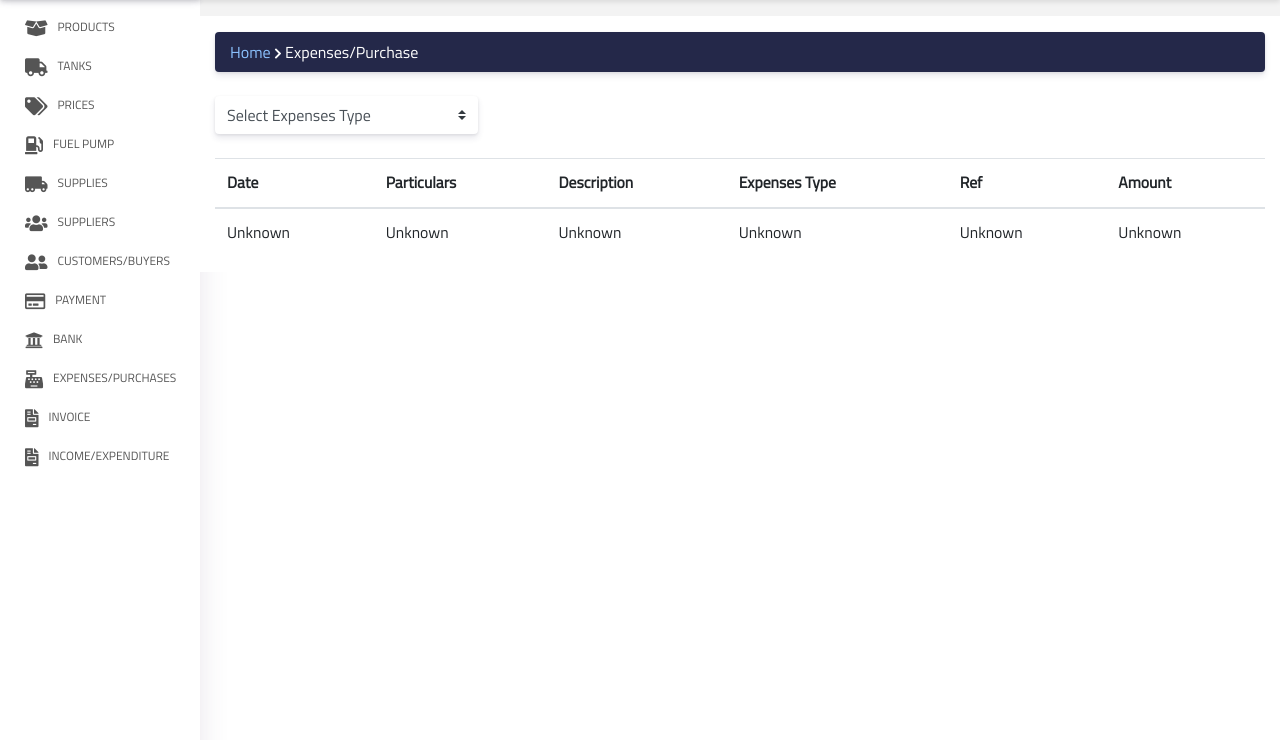
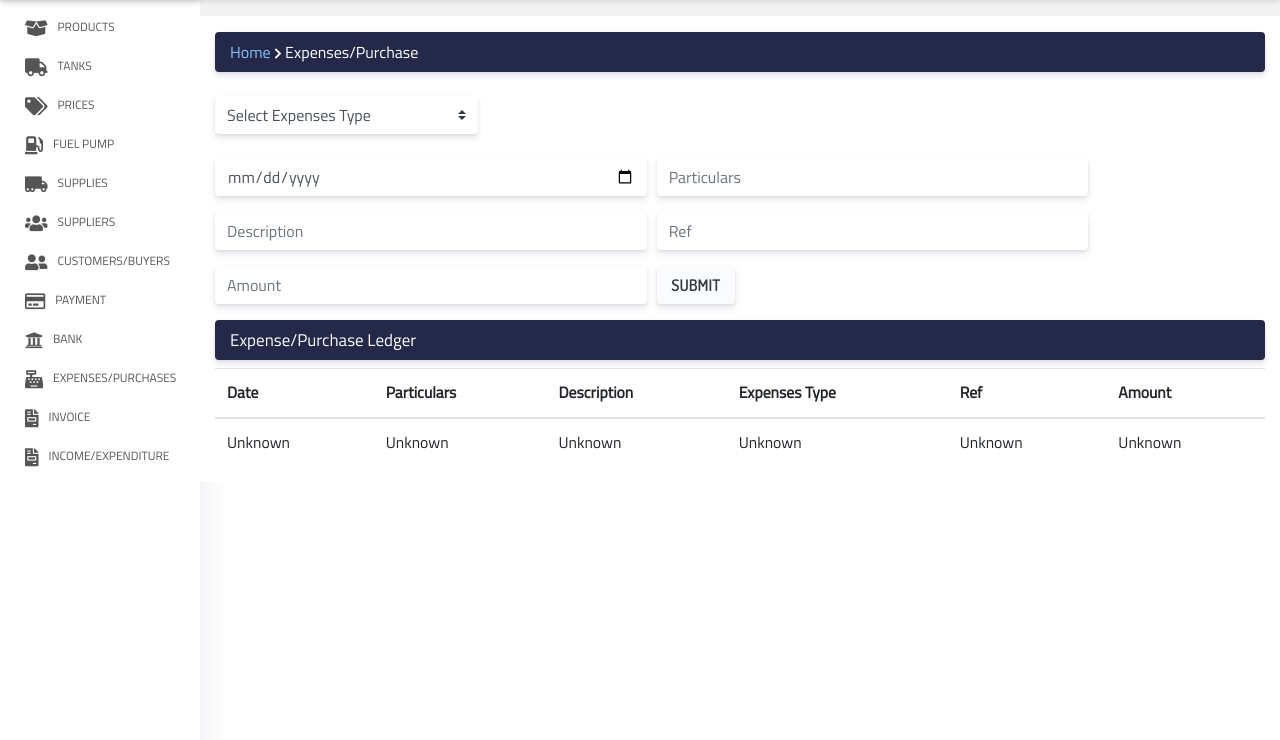
Before and after one commit to EmmanuelJoshua/Inventory-app-php, a PHP site: page /expenses_purchase.php in a window 1280 px wide. Shown: the part 60-800 px from the top of the page. Run offline with PHP 8.4, Linux system fonts and the light colour scheme; some libraries are stand-ins or nearby versions.

Commit message:
Update expenses_purchase.php

```diff
--- a/app/expenses_purchase.php
+++ b/app/expenses_purchase.php
@@ -43,10 +43,49 @@
 						</div>
 					</div>
 				</div>
+				<!-- EXPENSE/PURCHASE -->
+				<div class="row">
+					<div class="container-fluid">
+					<form>
+				<!-- 	<div class="form-row">
+				    <div class="form-group col-md-5">
+				     <select class="custom-select form-control">
+				     	<option>Bank Name</option>
+				     </select>
+				    </div>
+				  	</div> -->
+				  	<div class="form-row">
+				    <div class="form-group col-md-5">
+				     	<input type="date" class="form-control" placeholder="Date">
+				    </div>
+				    <div class="form-group col-md-5">
+				     	<input type="text" class="form-control" placeholder="Particulars">
+				    </div>
+				  	</div>
+				  	<div class="form-row">
+				    <div class="form-group col-md-5">
+				     	<input type="text" class="form-control" placeholder="Description">
+				    </div>
+				    <div class="form-group col-md-5">
+				     	<input type="text" class="form-control" placeholder="Ref">
+				    </div>
+				  	</div>
+				  	<div class="form-row">
+				    <div class="form-group col-md-5">
+				     	<input type="text" class="form-control" placeholder="Amount">
+				    </div>
+				    <div class="form-group col-md-1">
+				     	<input type="submit" class="form-control" value="Submit">
+				    </div>
+				  	</div>
+					</form>
+					</div>
+				</div>
 				<!-- TABLE -->
 				<div class="row">
 					<div class="container-fluid">
 						<div id="product" class="">
+							<h5 class="productTitle">Expense/Purchase Ledger</h5>
 							<table class="table bg-white">
 								<thead>
 									<tr>
```
